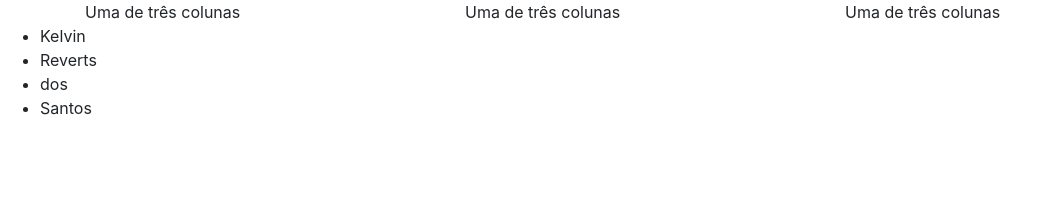
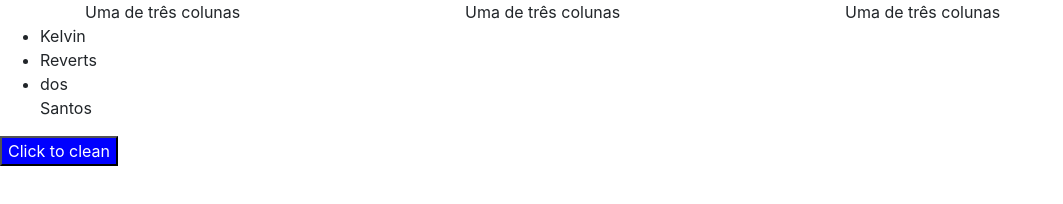
Before and after one commit to kelvinrevertis/exercicios-arrays, a website: page index.html in a window 1280 px wide. Shown: the whole page, without its empty margins (0-1063 px from the left). Drawn offline with nearby package versions, Linux system fonts and the light colour scheme.

Commit message:
Using JQuery

```diff
--- a/index.html
+++ b/index.html
@@ -28,16 +28,31 @@
   </div>
 
   <div>
-    <ul>
+    <ul class="list">
       <li>Kelvin</li>
       <li>Reverts</li>
       <li>dos</li>
-      <li>Santos</li>
+
     </ul>
+    <button>Click to clean</button>
   </div>
 
 
-  <script src="app.js"></script>
+  <script src="app.js">
+
+  </script>
+  <script>
+        $('li').fadeOut("1000").fadeIn("3000")
+        $('ul').append('Sant')
+        $('.list').append('os')
+        $('button').css({'background-color':'blue'})
+        $('button').css({'color':'white'})
+        $('button').on("click",botao)
+
+        function botao(){
+          $('ul').remove()
+        }
+  </script>
 </body>
 
 </html>
```
